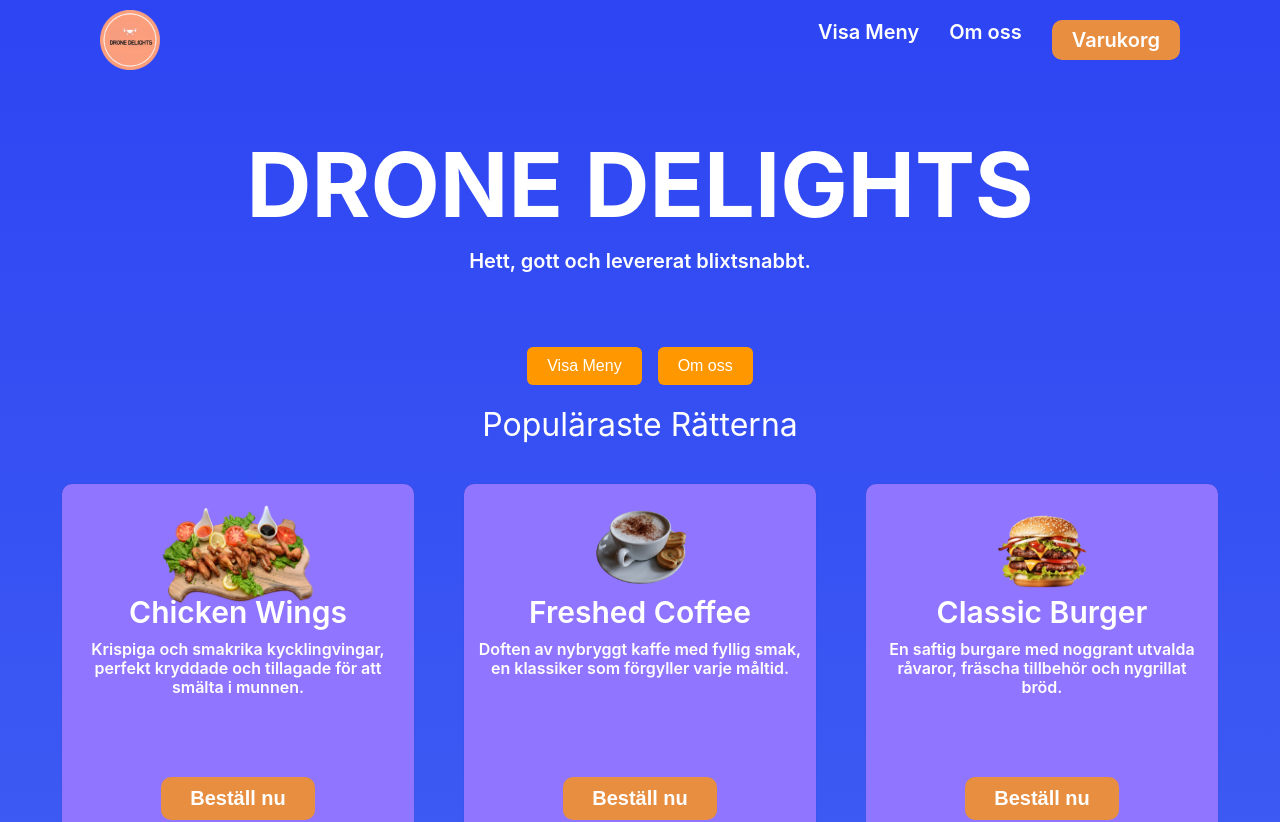
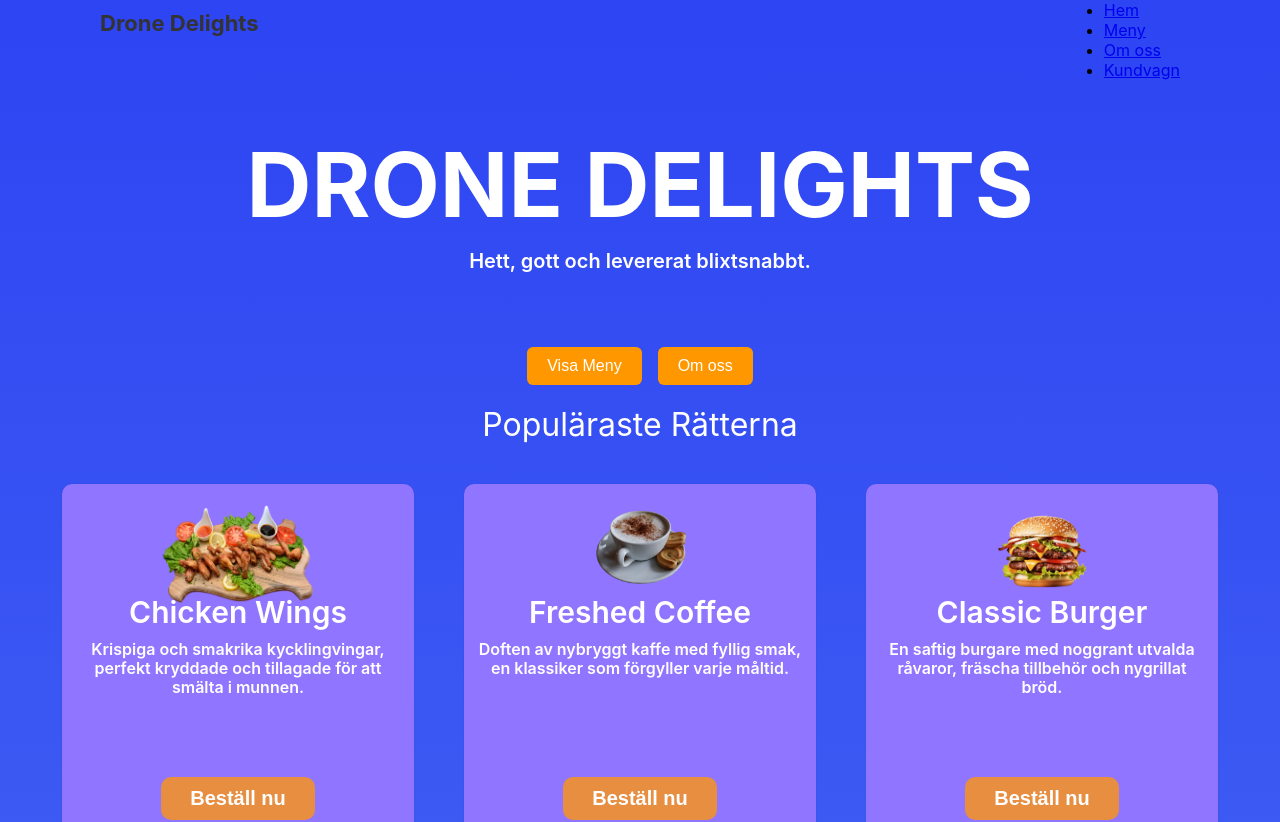
Before and after one commit to aleksanderlukic/slutuppgift, a React (Create React App) app: page / in a window 1280 px wide. Shown: the top 822 px of the page. Built offline with nearby package versions, Linux system fonts and the light colour scheme.

Commit message:
Ändrat header

```diff
--- a/src/Components/Header.jsx
+++ b/src/Components/Header.jsx
@@ -1,21 +1,28 @@
+// File: src/Components/Header.jsx
 import React from "react";
+import { Link } from "react-router-dom";
 import "./Header.css";
-import logo from "../assets/logo.png";
 
 export default function Header() {
   return (
     <header className="header">
-      <img src={logo} alt="Logo" className="logo" />
-      <nav className="nav">
-        <a href="/" className="nav-link">
-          Visa Meny
-        </a>
-        <a href="/about" className="nav-link">
-          Om oss
-        </a>
-        <a href="/cart" className="nav-link cart-link">
-          Varukorg
-        </a>
+      <h2 className="logo">Drone Delights</h2>
+      <nav>
+        <ul className="nav-links">
+          <li>
+            <Link to="/">Hem</Link>
+          </li>
+          <li>
+            <Link to="/menu">Meny</Link>
+          </li>
+          <li>
+            <Link to="/om-oss">Om oss</Link>
+          </li>{" "}
+          {/* Här går du till OmOssPage */}
+          <li>
+            <Link to="/cart">Kundvagn</Link>
+          </li>
+        </ul>
       </nav>
     </header>
   );
```
